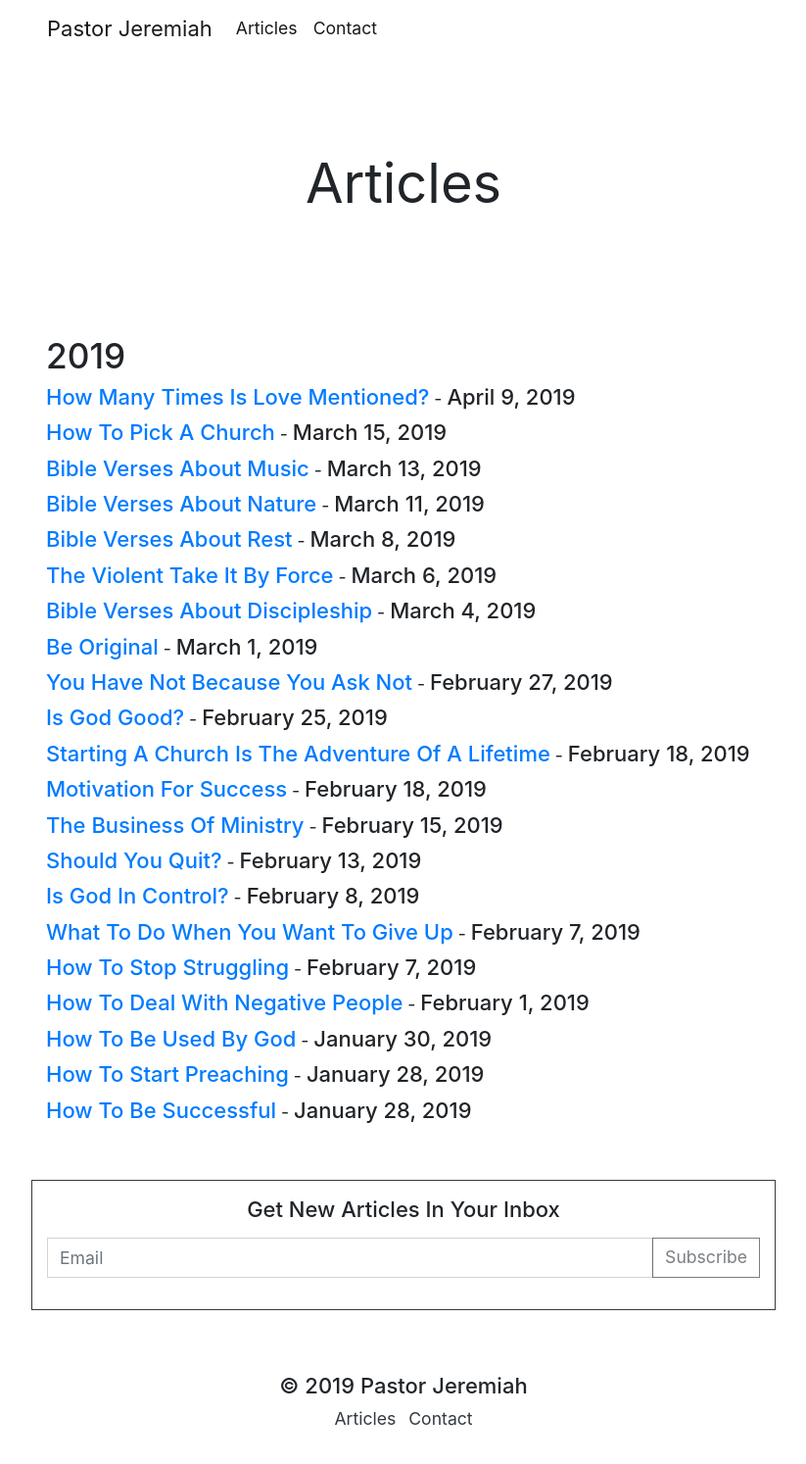
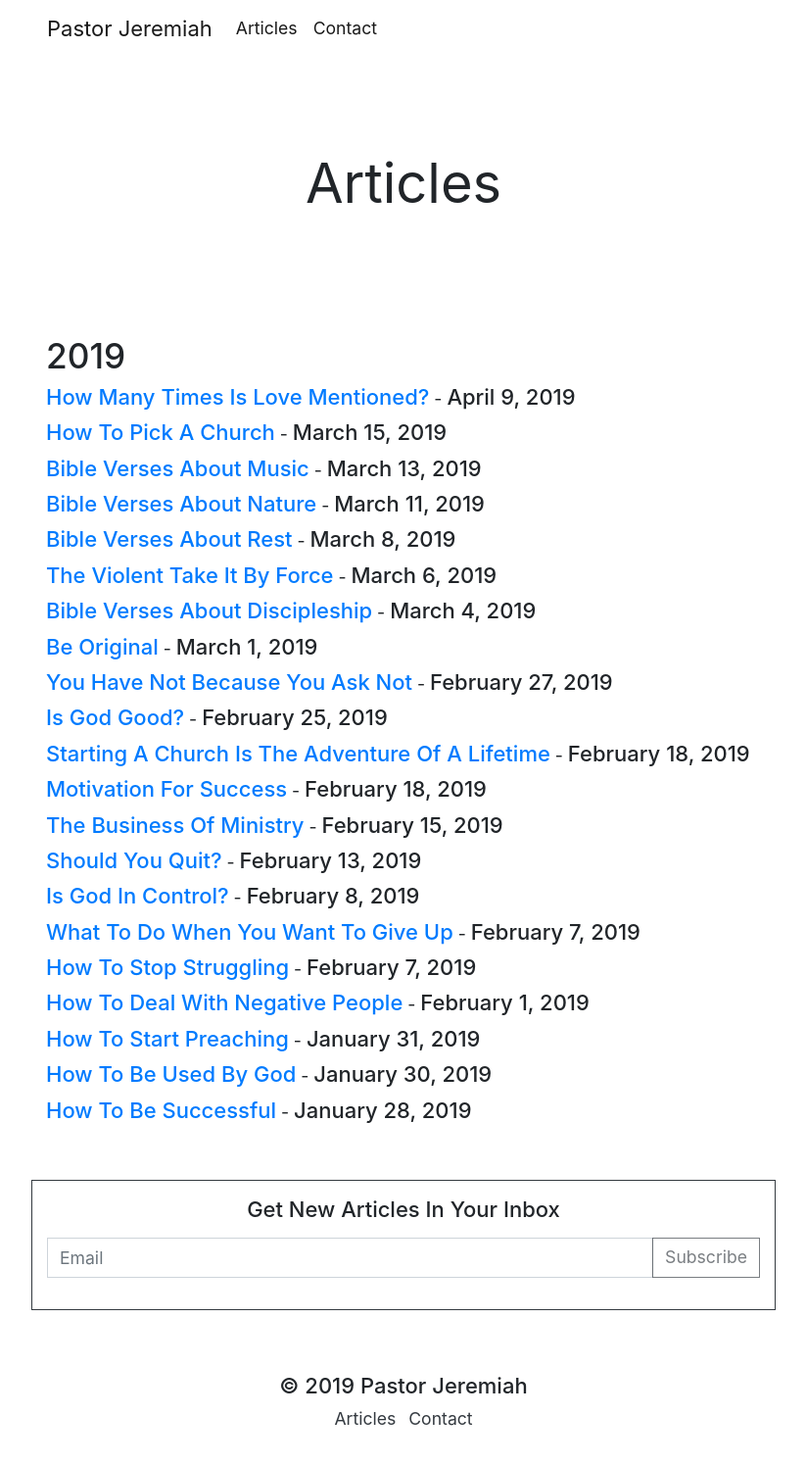
Before and after one commit to jmofyi/pastorjeremiah, a Jekyll site: the page built from articles.html, in a window 1280 px wide. Shown: the whole page at 98% size, without its empty margins (228-1051 px from the left). Built offline with Jekyll 4.4.1, drawn with Linux system fonts in a browser that asks for light colours.

Commit message:
Update from Forestry.io Jeremiah Thomas updated _posts/2019-01-28-how-to-start-preaching.md

```diff
--- a/_posts/2019-01-28-how-to-start-preaching.md
+++ b/_posts/2019-01-28-how-to-start-preaching.md
@@ -1,13 +1,13 @@
 ---
 title: How To Start Preaching
-date: 2019-01-28 05:00:00 Z
+date: 2019-01-31 00:00:00 -0500
 tags:
 - being called
 description: Your mindset is important.
 image: "/uploads/pastor-jeremiah.jpg"
 layout: post
+
 ---
-
 When my wife and I started the church, there were only a handful of people that showed up to our first service. For the first few months, we had people visit and check us out, some would stay and some would never come back.
 
 In the beginning months, sometimes we had fewer people attend our Sunday services than we had at our very first service.
```
